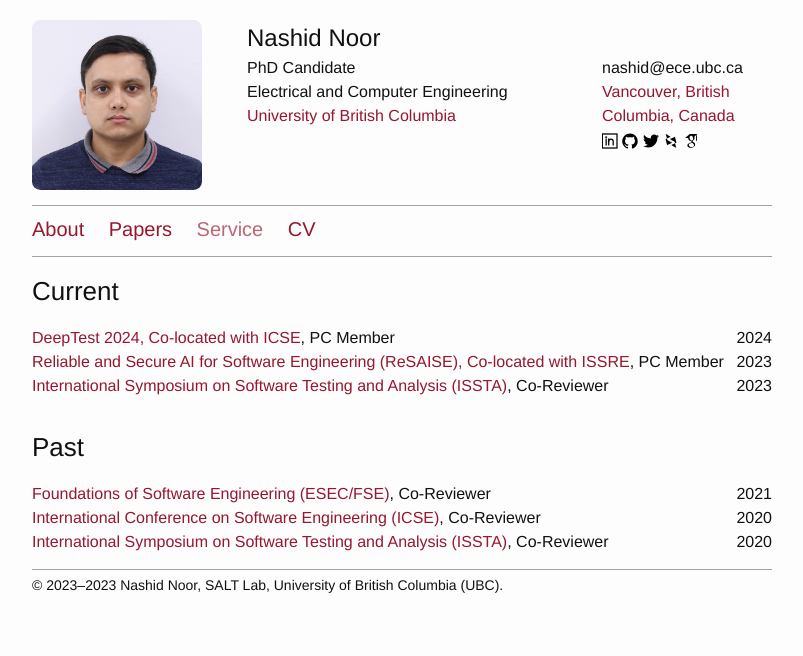
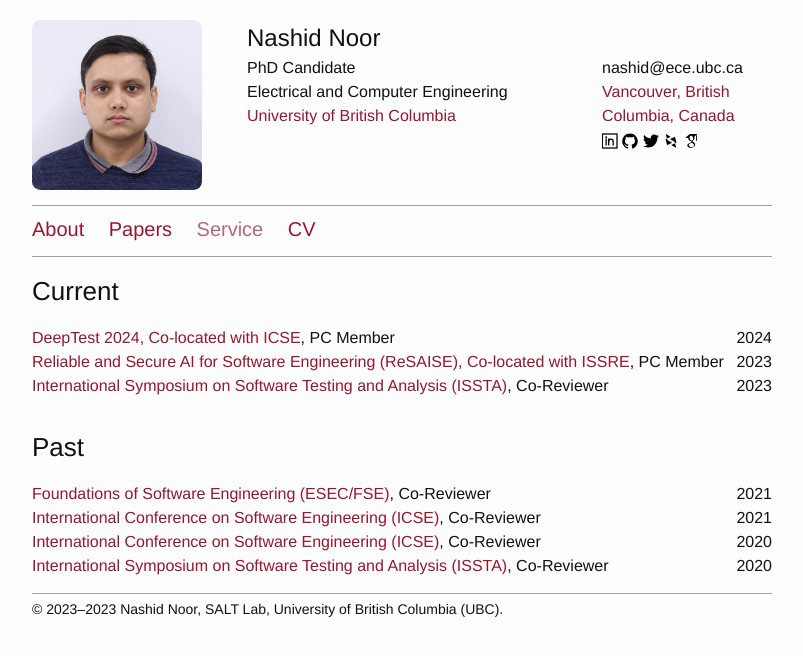
Before and after one commit to nashid/nashid.github.io, a Jekyll site: the page built from nav/service.md, in a window 1280 px wide. Shown: the top 656 px of the page, without its empty margins (238-1041 px from the left). Built offline with Jekyll 4.4.1, drawn with Linux system fonts in a browser that asks for light colours.

Commit message:
update service

```diff
--- a/_data/services.yml
+++ b/_data/services.yml
@@ -22,13 +22,19 @@
   year: 2021
   website: https://2021.esec-fse.org/
 
+# 2021
+- name: International Conference on Software Engineering (ICSE)
+  role: Co-Reviewer
+  year: 2021
+  website: https://conf.researchr.org/home/icse-2021
+
 # 2020
 - name: International Conference on Software Engineering (ICSE)
   role: Co-Reviewer
   year: 2020
   website: https://conf.researchr.org/home/icse-2021
 
-# 2021
+# 2020
 - name: International Symposium on Software Testing and Analysis (ISSTA)
   role: Co-Reviewer
   year: 2020
```
